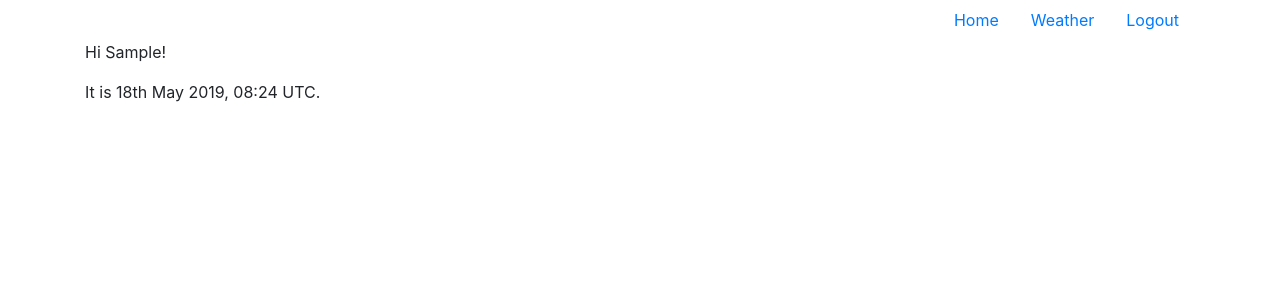
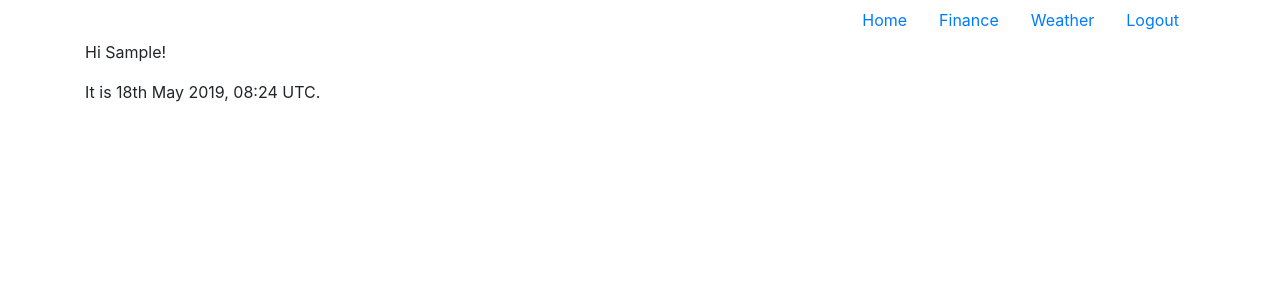
Before and after one commit to sam-atkins/portal, a Django app: page / in a window 1280 px wide. Shown: the top 300 px of the page. Run offline with Django 3.2, Linux system fonts and the light colour scheme; the visitor is signed in with stand-in values (Sample User, id 1); some libraries are stand-ins or nearby versions.

Commit message:
add placeholder Finance page

```diff
--- /dev/null
+++ b/home/templates/home/finance_page.html
@@ -0,0 +1,4 @@
+{% extends "home/base.html" %}
+{% block content %}
+  <h2>Finance</h2>
+{% endblock %}
--- a/home/templates/home/nav.html
+++ b/home/templates/home/nav.html
@@ -2,6 +2,9 @@
   {% if user.is_authenticated %}
     <li class="nav-item">
       <a class="nav-link active" href="{% url 'home' %}">Home</a>
+    </li>
+    <li class="nav-item">
+      <a class="nav-link active" href="{% url 'finance' %}">Finance</a>
     </li>
     <li class="nav-item">
       <a class="nav-link active" href="{% url 'weather' %}">Weather</a>
--- a/home/urls.py
+++ b/home/urls.py
@@ -6,6 +6,7 @@ urlpatterns = [
     path("", views.index, name="index"),
     path("home/", views.home_view, name="home"),
     path("weather/", views.weather_view, name="weather"),
+    path("finance/", views.finance_view, name="finance"),
     path("login/", views.login_view, name="login"),
     path("logout/", views.logout_view, name="logout"),
 ]
--- a/home/views.py
+++ b/home/views.py
@@ -80,3 +80,9 @@ def parse_weather_data(location_name: str, weather_data: dict) -> dict:
         "forecast_summary": forecast_summary,
         "forecast_summary_icon": forecast_summary_icon,
     }
+
+
+@login_required()
+def finance_view(request):
+    context = {}
+    return render(request, "home/finance_page.html", context=context)
```
